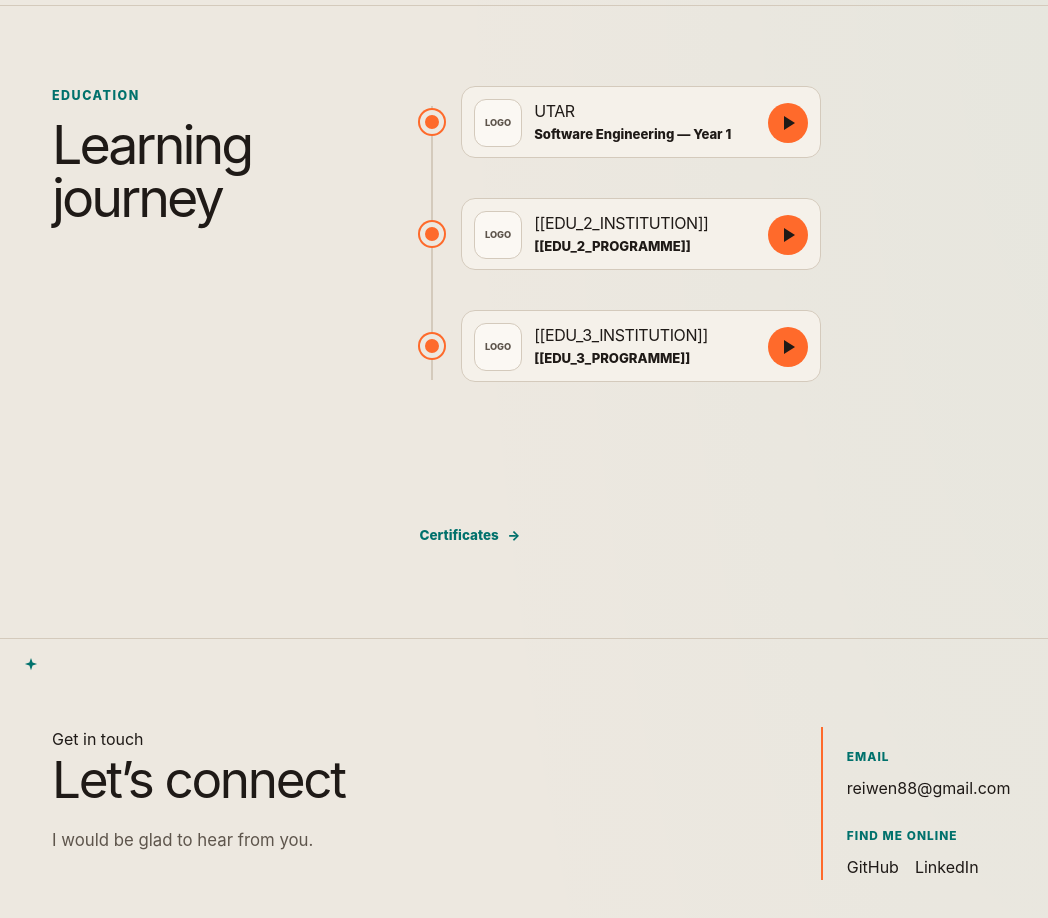
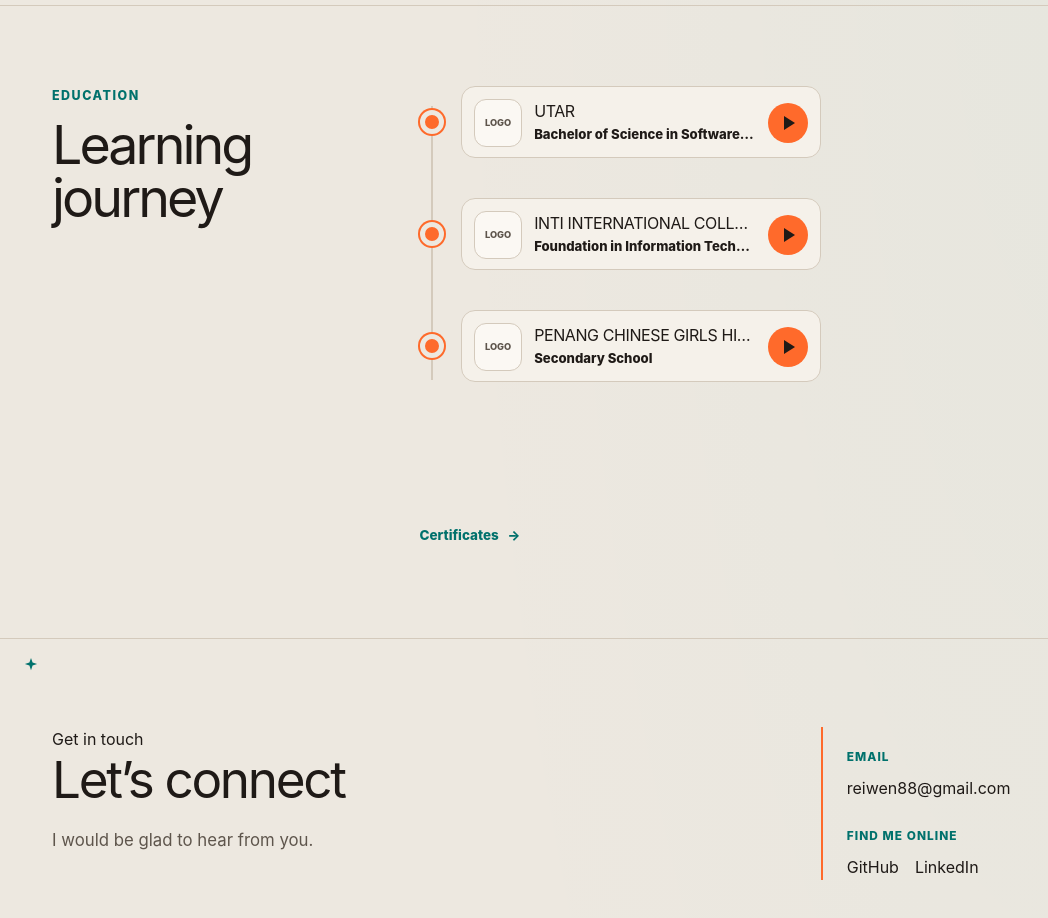
Before and after one commit to rw-teoh/Portfolio, a React (Vite) app: page / in a window 1280 px wide. Shown: the part 3460-4378 px from the top of the page, without its empty margins (0-1048 px from the left). Built offline with nearby package versions, Linux system fonts and the light colour scheme.

Commit message:
feat: add education information

```diff
--- a/src/data/education.ts
+++ b/src/data/education.ts
@@ -22,80 +22,78 @@ export const educationEntries: EducationEntry[] = [
       en: 'UTAR',
     },
     period: {
-      en: '[[EDU_1_PERIOD]]',
-      'zh-Hans': '[[EDU_1_PERIOD_ZH]]',
-      de: '[[EDU_1_PERIOD_DE]]',
+      en: '3 Years',
+      'zh-Hans': '3 Years',
+      de: '3 Years',
     },
     programme: {
-      en: 'Software Engineering — Year 1',
+      en: 'Bachelor of Science in Software Engineering (Honours)',
+      'zh-Hans': '软件工程学士学位（荣誉）',
+      de: 'Bachelor of Science in Software Engineering (Honours)',
     },
-    startYear: '[[EDU_1_START_YEAR]]',
-    endYear: '[[EDU_1_END_YEAR]]',
+    startYear: '2026',
+    endYear: '2029',
     achievements: [
       {
-        en: '[[EDU_1_ACHIEVEMENT_1]]',
-        'zh-Hans': '[[EDU_1_ACHIEVEMENT_1_ZH]]',
-        de: '[[EDU_1_ACHIEVEMENT_1_DE]]',
+        en: 'CGPA: 3.75 / 4.0',
+        'zh-Hans': 'CGPA: 3.75 / 4.0',
+        de: 'CGPA: 3.75 / 4.0',
       },
+      // {
+      //   en: '[[EDU_1_ACHIEVEMENT_2]]',
+      //   'zh-Hans': '[[EDU_1_ACHIEVEMENT_2_ZH]]',
+      //   de: '[[EDU_1_ACHIEVEMENT_2_DE]]',
+      // },
+    ],
+  },
+  {
+    id: 'IICP',
+    institution: {
+      en: 'INTI INTERNATIONAL COLLEGE PENANG',
+    },
+    period: {
+      en: '1 Year',
+      'zh-Hans': '1 Year',
+      de: '1 Year',
+    },
+    programme: {
+      en: 'Foundation in Information Technology',
+      'zh-Hans': 'Foundation in Information Technology',
+      de: 'Foundation in Information Technology',
+    },
+    startYear: '2025',
+    endYear: '2026',
+    achievements: [
       {
-        en: '[[EDU_1_ACHIEVEMENT_2]]',
-        'zh-Hans': '[[EDU_1_ACHIEVEMENT_2_ZH]]',
-        de: '[[EDU_1_ACHIEVEMENT_2_DE]]',
+        en: 'CGPA: 3.67 / 4.0',
+        'zh-Hans': 'CGPA: 3.67 / 4.0',
+        de: 'CGPA: 3.67 / 4.0',
       },
     ],
   },
   {
-    id: 'education-entry-2',
+    id: 'PCGHS',
     institution: {
-      en: '[[EDU_2_INSTITUTION]]',
-      'zh-Hans': '[[EDU_2_INSTITUTION_ZH]]',
-      de: '[[EDU_2_INSTITUTION_DE]]',
+      en: 'PENANG CHINESE GIRLS HIGH SCHOOL',
     },
     period: {
-      en: '[[EDU_2_PERIOD]]',
-      'zh-Hans': '[[EDU_2_PERIOD_ZH]]',
-      de: '[[EDU_2_PERIOD_DE]]',
+      en: '5 Years',
+      'zh-Hans': '5 Years',
+      de: '5 Years',
     },
     programme: {
-      en: '[[EDU_2_PROGRAMME]]',
-      'zh-Hans': '[[EDU_2_PROGRAMME_ZH]]',
-      de: '[[EDU_2_PROGRAMME_DE]]',
+      en: 'Secondary School',
+      'zh-Hans': 'Secondary School',
+      de: 'Secondary School',
     },
-    startYear: '[[EDU_2_START_YEAR]]',
-    endYear: '[[EDU_2_END_YEAR]]',
+    startYear: '2020',
+    endYear: '2024',
     achievements: [
-      {
-        en: '[[EDU_2_ACHIEVEMENT_1]]',
-        'zh-Hans': '[[EDU_2_ACHIEVEMENT_1_ZH]]',
-        de: '[[EDU_2_ACHIEVEMENT_1_DE]]',
-      },
-    ],
-  },
-  {
-    id: 'education-entry-3',
-    institution: {
-      en: '[[EDU_3_INSTITUTION]]',
-      'zh-Hans': '[[EDU_3_INSTITUTION_ZH]]',
-      de: '[[EDU_3_INSTITUTION_DE]]',
-    },
-    period: {
-      en: '[[EDU_3_PERIOD]]',
-      'zh-Hans': '[[EDU_3_PERIOD_ZH]]',
-      de: '[[EDU_3_PERIOD_DE]]',
-    },
-    programme: {
-      en: '[[EDU_3_PROGRAMME]]',
-      'zh-Hans': '[[EDU_3_PROGRAMME_ZH]]',
-      de: '[[EDU_3_PROGRAMME_DE]]',
-    },
-    startYear: '[[EDU_3_START_YEAR]]',
-    endYear: '[[EDU_3_END_YEAR]]',
-    achievements: [
-      {
-        en: '[[EDU_3_ACHIEVEMENT_1]]',
-        'zh-Hans': '[[EDU_3_ACHIEVEMENT_1_ZH]]',
-        de: '[[EDU_3_ACHIEVEMENT_1_DE]]',
-      },
+      // {
+      //   en: '[[EDU_3_ACHIEVEMENT_1]]',
+      //   'zh-Hans': '[[EDU_3_ACHIEVEMENT_1_ZH]]',
+      //   de: '[[EDU_3_ACHIEVEMENT_1_DE]]',
+      // },
     ],
   },
 ]
```
